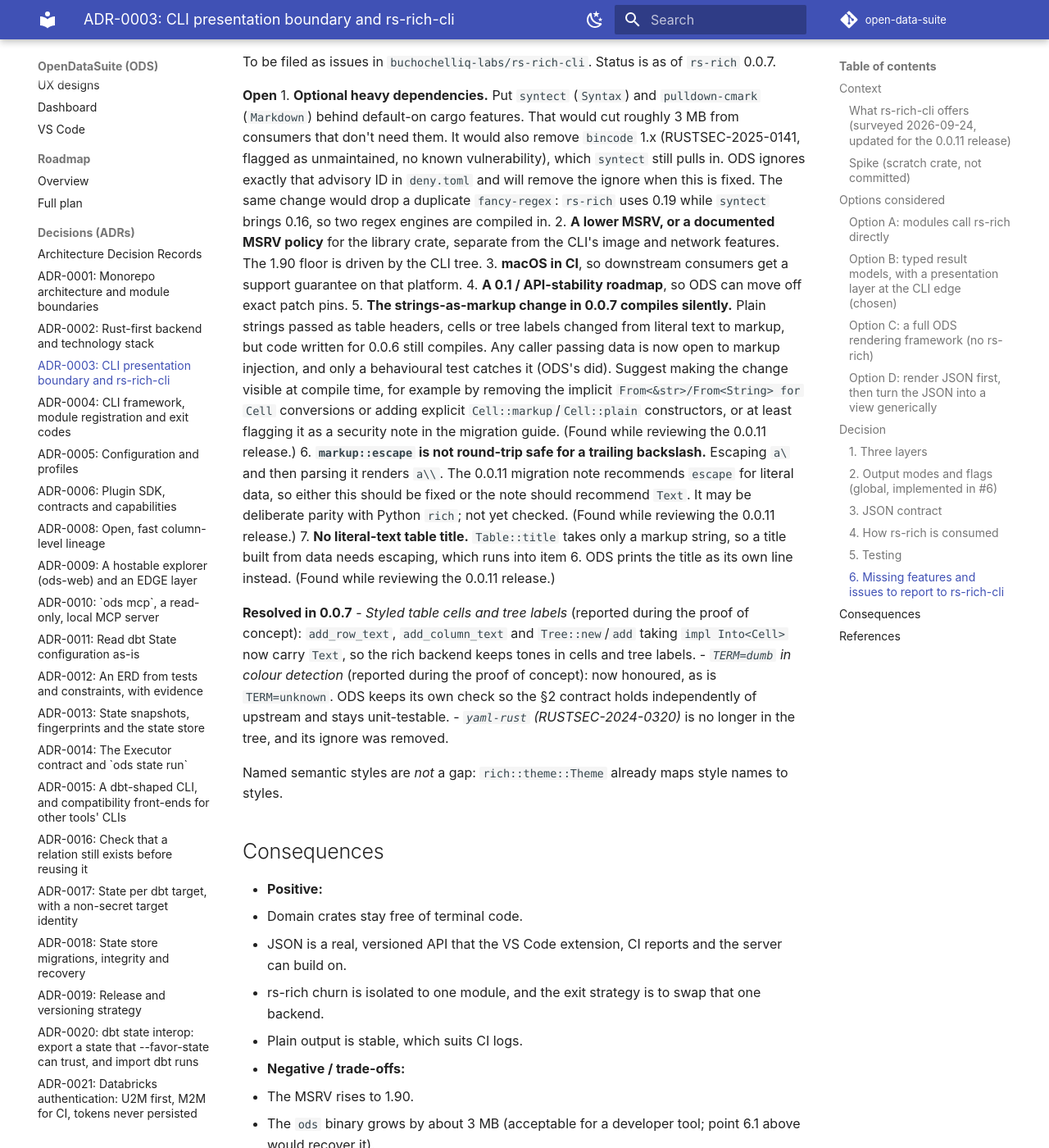
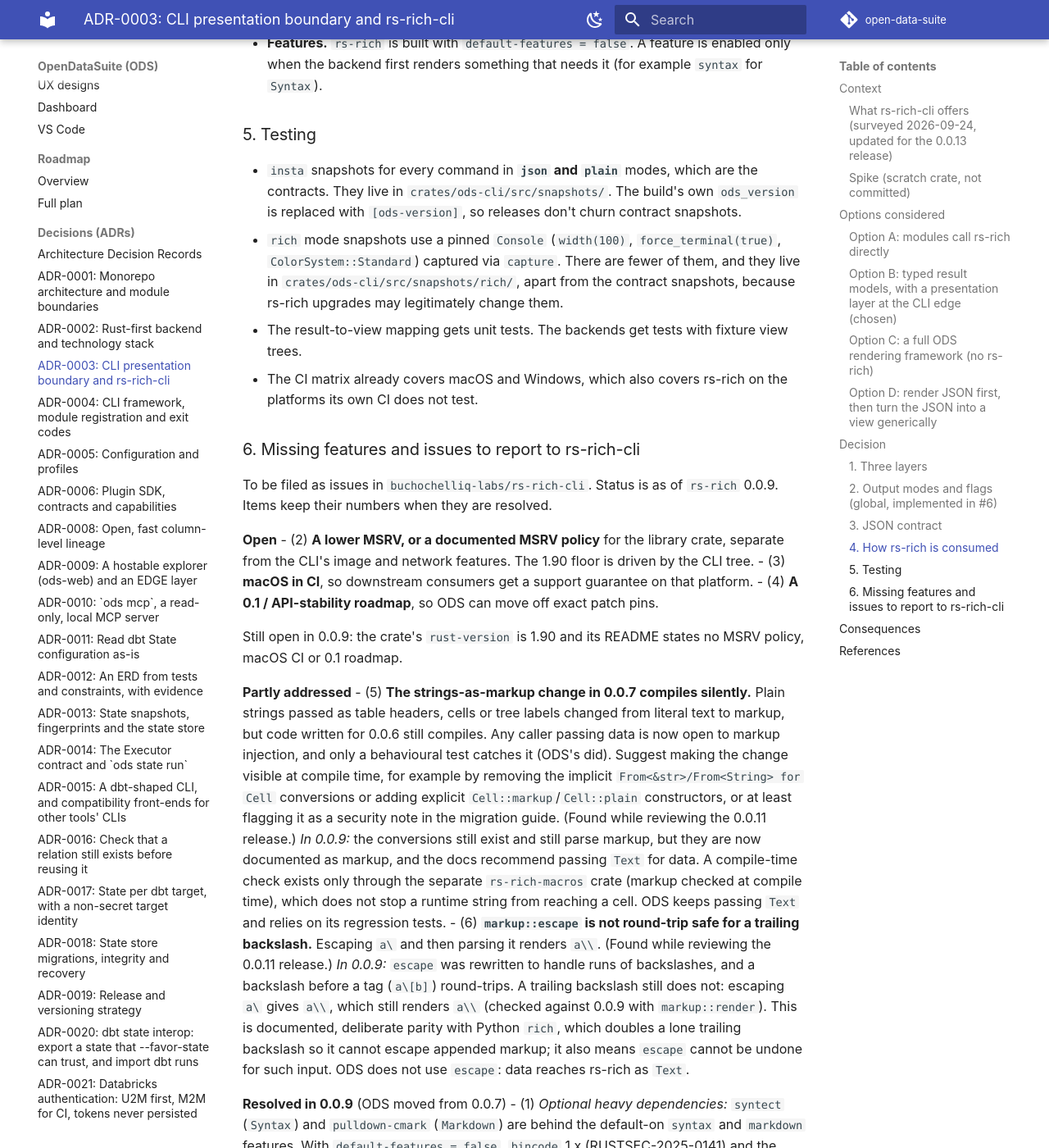
Before and after one commit to buchochelliq-labs/open-data-suite, an MkDocs documentation site: the page built from docs/adr/0003-cli-presentation-boundary.md, in a window 1280 px wide and 1400 px high, scrolled down 5964 px. Shown: the whole window at 82% size. Built offline with MkDocs 1.6.1 and Material for MkDocs 9.7.7, drawn with Linux system fonts in a browser that asks for light colours; comment, search, counter and statistics services are not loaded; some of the changed text lies outside the part shown.

Commit message:
build(cli): upgrade rs-rich from 0.0.7 to 0.0.9 without default features
rs-rich 0.0.9 (the library of the rs-rich-cli 0.0.13 release) puts syntect
and pulldown-cmark behind default-on `syntax`/`markdown` features. ODS
renders neither, so the dependency is now `default-features = false` with
no features. That drops syntect, pulldown-cmark, bincode 1.x, fancy-regex
0.16 and six smaller crates from Cargo.lock, and the RUSTSEC-2025-0141
ignore is removed from deny.toml. The stripped `ods` binary shrinks by
about 140 KB (29.18 MB -> 29.04 MB): the linker was already dropping most
of syntect.

The rich backend now passes a table title through `Table::title_text`
(0.0.8) instead of printing it as its own line, so every title, header,
cell and tree label reaches rs-rich as `Text`. A new test pins that names
such as `[bold]x` and `a\` render literally in all four places.

ADR-0003 is amended: section 6 moves optional dependencies and the
literal table title to "Resolved in 0.0.9", records that strings-as-markup
is now documented (compile-time checks only via rs-rich-macros) and that
`markup::escape` still does not round-trip a trailing backslash (Python
rich parity), and adds the measured `ods` sizes.

Co-Authored-By: Claude Opus 5.5 <noreply@anthropic.com>
Claude-Session: https://claude.ai/code/session_019o28ABji7oKrHhDj6a9qF6

```diff
--- a/Cargo.toml
+++ b/Cargo.toml
@@ -60,7 +60,7 @@ petgraph = { version = "0.8", default-features = false, features = ["std"] }
 rayon = "1"
 # Terminal rendering; only ods-cli may depend on it (ADR-0003, enforced by check-layering.py).
 # `^0.0.x` pins the patch version, so every upgrade is a deliberate PR.
-rs-rich = "0.0.7"
+rs-rich = { version = "0.0.9", default-features = false }
 serde = { version = "1", features = ["derive"] }
 serde_json = "1"
 serde_path_to_error = "0.1"
--- a/docs/adr/0003-cli-presentation-boundary.md
+++ b/docs/adr/0003-cli-presentation-boundary.md
@@ -1,7 +1,7 @@
 # ADR-0003: CLI presentation boundary and rs-rich-cli
 
 - **Status:** Proposed
-- **Date:** 2026-09-24
+- **Date:** 2026-09-24 (amended 2026-09-29: `rs-rich` 0.0.9)
 - **Issues:** #108 (also #6, #21, #22, #85, #107)
 - **Deciders:** @n1ckyb
 
@@ -21,12 +21,12 @@ must be explainable in both human and JSON form. Issue #108 asks us to standardi
 rather than build our own terminal renderer. It also asks us to use ODS as a real consumer
 of rs-rich-cli ("dogfood" it) and to report the primitives it is missing.
 
-### What rs-rich-cli offers (surveyed 2026-09-24, updated for the 0.0.11 release)
+### What rs-rich-cli offers (surveyed 2026-09-24, updated for the 0.0.13 release)
 - A Rust port of Python `rich`. The library is the `rs-rich` package, imported as `rich`;
   its extensions are `rs-rich-ext`. It is MIT-licensed.
 - It is published on crates.io. The survey started on `rs-rich` 0.0.6. The proof of
-  concept moved to **0.0.7**, the core library of the 0.0.11 release cohort, once it was
-  published. Pre-1.0 `0.0.x` versions may break the API in every release, and Cargo's
+  concept moved to 0.0.7, the core library of the 0.0.11 release cohort, once it was
+  published. ODS now uses **0.0.9**, the library of the 0.0.13 release. Pre-1.0 `0.0.x` versions may break the API in every release, and Cargo's
   `^0.0.x` requirement pins the exact patch version.
 - It has `Console` with a builder that sets `width`, `force_terminal`, `color_system`
   and `no_color`. It honours `NO_COLOR` and detects whether output goes to a terminal.
@@ -40,9 +40,13 @@ of rs-rich-cli ("dogfood" it) and to report the primitives it is missing.
   exercised manually. macOS is untested, and the legacy Windows `cmd.exe` console is not
   supported.
 - It has 6 direct dependencies (`syntect`, `fancy-regex`, `pulldown-cmark`, `serde_json`,
-  `terminal_size`, `anstyle-query`), and none of them is optional. 0.0.6 pulled in 60
-  unique crates in total; 0.0.7 loads only syntect's bundled dumps, which removes 11 of
-  them (49 remain), including `yaml-rust` and `plist`.
+  `terminal_size`, `anstyle-query`). 0.0.6 pulled in 60 unique crates in total; 0.0.7
+  loads only syntect's bundled dumps, which removes 11 of them (49 remain), including
+  `yaml-rust` and `plist`. From 0.0.9, `syntect` (`Syntax`) and `pulldown-cmark`
+  (`Markdown`) sit behind the default-on `syntax` and `markdown` features. ODS uses
+  neither, so it depends on `rs-rich` with `default-features = false` and no features;
+  that drops `syntect`, `pulldown-cmark`, `bincode` 1.x, `fancy-regex` 0.16 and six
+  smaller crates (10 in all) from `Cargo.lock`.
 
 ### Spike (scratch crate, not committed)
 A release binary that renders one `Table` through `export_text` with `no_color`
@@ -55,6 +59,18 @@ produced output that is correct and can be pinned exactly (fixed width).
 | Plus `rs-rich` 0.0.7, one table | 4.30 MB | 3.45 MB |
 
 Most of the growth comes from `syntect` and its bundled syntax and theme definitions.
+
+Measured on the real `ods` binary (`cargo build --release -p ods-cli`, Linux x86_64,
+stripped with `strip`) when moving to 0.0.9:
+
+| `ods` | Release | Stripped |
+|---|---|---|
+| `rs-rich` 0.0.7 (default features) | 39.15 MB | 29.18 MB |
+| `rs-rich` 0.0.9, `default-features = false` | 38.98 MB | 29.04 MB |
+
+The saving is only about 0.14 MB, not the 3 MB the spike suggested. ODS never renders
+`Syntax` or `Markdown`, so the linker had already discarded syntect's code and data from
+`ods`. The feature change mainly shortens the build and the dependency tree.
 `cargo deny check licenses` with ODS's `deny.toml` accepted every crate in the
 dependency tree.
 
@@ -183,9 +199,13 @@ Every `--json` response is a single envelope object:
 - `scripts/check-layering.py` gains a check that no crate other than `ods-cli` depends on
   `rs-rich*`.
 - **Data never reaches rs-rich as a string.** From 0.0.7, a plain string passed as a table
-  header, cell or tree label is parsed as markup. The rich backend therefore passes
-  `Text` values everywhere and prints table titles as their own line. A regression test
-  pins this behaviour.
+  header, cell or tree label is parsed as markup, as is `Table::title`. The rich backend
+  therefore passes `Text` values everywhere, including the table title
+  (`Table::title_text`, from 0.0.8). Regression tests pin this behaviour, including
+  names such as `[bold]x` and `a\`.
+- **Features.** `rs-rich` is built with `default-features = false`. A feature is enabled
+  only when the backend first renders something that needs it (for example `syntax` for
+  `Syntax`).
 
 ### 5. Testing
 - `insta` snapshots for every command in **`json` and `plain`** modes, which are the
@@ -200,36 +220,51 @@ Every `--json` response is a single envelope object:
   platforms its own CI does not test.
 
 ### 6. Missing features and issues to report to rs-rich-cli
-To be filed as issues in `buchochelliq-labs/rs-rich-cli`. Status is as of `rs-rich` 0.0.7.
+To be filed as issues in `buchochelliq-labs/rs-rich-cli`. Status is as of `rs-rich` 0.0.9.
+Items keep their numbers when they are resolved.
 
 **Open**
-1. **Optional heavy dependencies.** Put `syntect` (`Syntax`) and `pulldown-cmark`
-   (`Markdown`) behind default-on cargo features. That would cut roughly 3 MB from
-   consumers that don't need them. It would also remove `bincode` 1.x
-   (RUSTSEC-2025-0141, flagged as unmaintained, no known vulnerability), which `syntect`
-   still pulls in. ODS ignores exactly that advisory ID in `deny.toml` and will remove
-   the ignore when this is fixed. The same change would drop a duplicate `fancy-regex`:
-   `rs-rich` uses 0.19 while `syntect` brings 0.16, so two regex engines are compiled in.
-2. **A lower MSRV, or a documented MSRV policy** for the library crate, separate from the
-   CLI's image and network features. The 1.90 floor is driven by the CLI tree.
-3. **macOS in CI**, so downstream consumers get a support guarantee on that platform.
-4. **A 0.1 / API-stability roadmap**, so ODS can move off exact patch pins.
-5. **The strings-as-markup change in 0.0.7 compiles silently.** Plain strings passed as
-   table headers, cells or tree labels changed from literal text to markup, but code
-   written for 0.0.6 still compiles. Any caller passing data is now open to markup
-   injection, and only a behavioural test catches it (ODS's did). Suggest making the
-   change visible at compile time, for example by removing the implicit
-   `From<&str>/From<String> for Cell` conversions or adding explicit
-   `Cell::markup`/`Cell::plain` constructors, or at least flagging it as a security note
-   in the migration guide. (Found while reviewing the 0.0.11 release.)
-6. **`markup::escape` is not round-trip safe for a trailing backslash.** Escaping `a\`
-   and then parsing it renders `a\\`. The 0.0.11 migration note recommends `escape` for
-   literal data, so either this should be fixed or the note should recommend `Text`.
-   It may be deliberate parity with Python `rich`; not yet checked. (Found while
-   reviewing the 0.0.11 release.)
-7. **No literal-text table title.** `Table::title` takes only a markup string, so a title
-   built from data needs escaping, which runs into item 6. ODS prints the title as its
-   own line instead. (Found while reviewing the 0.0.11 release.)
+- (2) **A lower MSRV, or a documented MSRV policy** for the library crate, separate from the
+  CLI's image and network features. The 1.90 floor is driven by the CLI tree.
+- (3) **macOS in CI**, so downstream consumers get a support guarantee on that platform.
+- (4) **A 0.1 / API-stability roadmap**, so ODS can move off exact patch pins.
+
+Still open in 0.0.9: the crate's `rust-version` is 1.90 and its README states no MSRV
+policy, macOS CI or 0.1 roadmap.
+
+**Partly addressed**
+- (5) **The strings-as-markup change in 0.0.7 compiles silently.** Plain strings passed as
+  table headers, cells or tree labels changed from literal text to markup, but code
+  written for 0.0.6 still compiles. Any caller passing data is now open to markup
+  injection, and only a behavioural test catches it (ODS's did). Suggest making the
+  change visible at compile time, for example by removing the implicit
+  `From<&str>/From<String> for Cell` conversions or adding explicit
+  `Cell::markup`/`Cell::plain` constructors, or at least flagging it as a security note
+  in the migration guide. (Found while reviewing the 0.0.11 release.)
+  *In 0.0.9:* the conversions still exist and still parse markup, but they are now
+  documented as markup, and the docs recommend passing `Text` for data. A compile-time
+  check exists only through the separate `rs-rich-macros` crate (markup checked at
+  compile time), which does not stop a runtime string from reaching a cell. ODS keeps
+  passing `Text` and relies on its regression tests.
+- (6) **`markup::escape` is not round-trip safe for a trailing backslash.** Escaping `a\`
+  and then parsing it renders `a\\`. (Found while reviewing the 0.0.11 release.)
+  *In 0.0.9:* `escape` was rewritten to handle runs of backslashes, and a backslash
+  before a tag (`a\[b]`) round-trips. A trailing backslash still does not:
+  escaping `a\` gives `a\\`, which still renders `a\\` (checked against 0.0.9 with
+  `markup::render`). This is documented, deliberate parity with Python `rich`, which
+  doubles a lone trailing backslash so it cannot escape appended markup; it also means
+  `escape` cannot be undone for such input. ODS does not use `escape`: data reaches
+  rs-rich as `Text`.
+
+**Resolved in 0.0.9** (ODS moved from 0.0.7)
+- (1) *Optional heavy dependencies:* `syntect` (`Syntax`) and `pulldown-cmark`
+  (`Markdown`) are behind the default-on `syntax` and `markdown` features. With
+  `default-features = false`, `bincode` 1.x (RUSTSEC-2025-0141) and the duplicate
+  `fancy-regex` 0.16 are gone, and the advisory ignore was removed from `deny.toml`.
+- (7) *No literal-text table title* (resolved in 0.0.8): `Table::title_text(Text)` takes
+  the title literally. The rich backend now uses it instead of printing the title as a
+  line of its own, so a title is centred over its table. Plain and JSON output are
+  unchanged.
 
 **Resolved in 0.0.7**
 - *Styled table cells and tree labels* (reported during the proof of concept):
@@ -253,8 +288,9 @@ styles.
   - Plain output is stable, which suits CI logs.
 - **Negative / trade-offs:**
   - The MSRV rises to 1.90.
-  - The `ods` binary grows by about 3 MB (acceptable for a developer tool; point 6.1
-    above would recover it).
+  - The `ods` binary grows by the rendering code (the spike measured about 3 MB with
+    `syntect`; point 6.1, resolved in 0.0.9, removed `syntect` from the tree, though in
+    `ods` the linker had already dropped most of it).
   - Each command needs a presentation mapping.
   - Two sets of snapshots have to be maintained.
 - **Follow-up work:**
```
Also changed, not shown: CHANGELOG.md (+5 -0 lines), deny.toml (+1 -6 lines), 3 other files.
